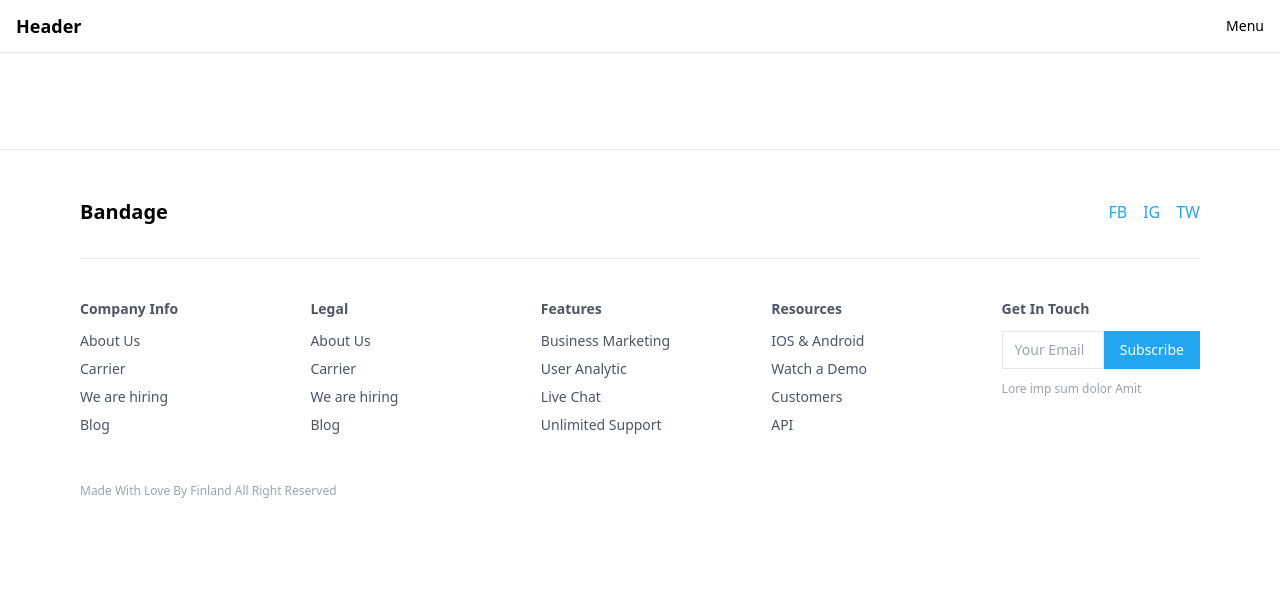
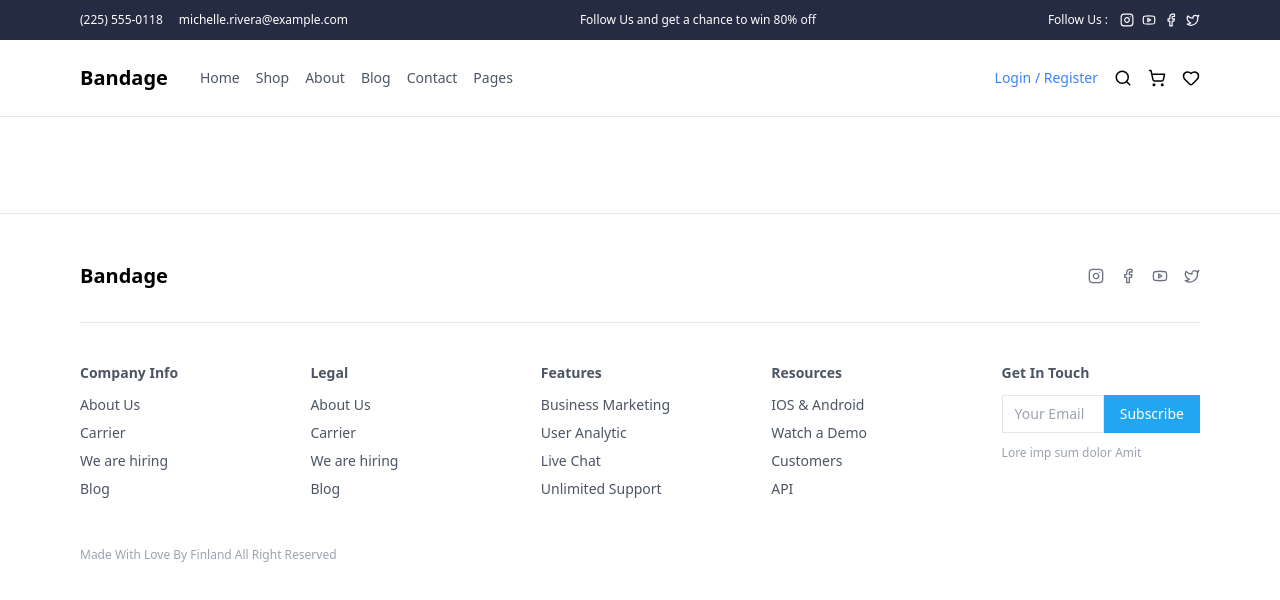
Before and after one commit to muhammeTopcu/e-commerce, a React (Vite) app: page /shop in a window 1280 px wide. Shown: the top 600 px of the page. Built offline with nearby package versions, Linux system fonts and the light colour scheme.

Commit message:
T02 : Header completed

```diff
--- a/src/components/HeroSlider.jsx
+++ b/src/components/HeroSlider.jsx
@@ -3,6 +3,7 @@ import { Pagination, Autoplay, Navigation } from "swiper/modules";
 import "swiper/css";
 import "swiper/css/pagination";
 import "swiper/css/navigation";
+import heroImage from "../assets/heroslider/heroSlider1.jpg";
 
 function HeroSlider() {
   return (
@@ -17,20 +18,87 @@ function HeroSlider() {
         autoplay={{ delay: 3500 }}
       >
         <SwiperSlide>
-          <div className="h-[400px] md:h-[600px] bg-blue-500 text-white flex flex-col justify-center px-6 md:px-20 gap-4">
-            <span className="text-sm uppercase">Summer 2020</span>
-            <h2 className="text-2xl font-bold">New Collection</h2>
-            <p className="text-sm max-w-xs">
-              We know how large objects will act, but things on a small scale.
-            </p>
-            <button className="bg-white text-blue-500 px-6 py-2 w-fit">
-              SHOP NOW
-            </button>
+          <div
+            className="h-[400px] md:h-[800px] bg-cover bg-center flex items-center "
+            style={{ backgroundImage: `url(${heroImage})` }}
+          >
+            <div className="max-w-6xl mx-auto px-6 text-white">
+              <span className="text-sm uppercase">SUMMER 2020</span>
+              <h2 className="text-3xl md:text-5xl font-bold mt-2">
+                NEW COLLECTION
+              </h2>
+              <p className="text-sm mt-4 max-w-md">
+                We know how large objects will act, but things on a small scale.
+              </p>
+              <button
+                className="
+    mt-6
+    bg-[#2DC071]
+    text-white
+    px-6
+    py-2
+    w-fit
+    mx-auto
+    md:mx-0
+    text-sm
+    font-semibold
+  "
+              >
+                SHOP NOW
+              </button>
+            </div>
           </div>
         </SwiperSlide>
 
         <SwiperSlide>
-          <div className="h-[400px] md:h-[600px] bg-blue-500 text-white flex flex-col justify-center px-6 md:px-20 gap-4">
+          <div
+            className="h-[400px] md:h-[800px] bg-cover bg-center flex items-center"
+            style={{ backgroundImage: `url(${heroImage})` }}
+          >
+            <div className="max-w-6xl mx-auto px-6 w-full">
+              <div
+                className="
+        text-white
+        max-w-md
+        text-center
+        md:text-left
+        md:ml-0
+      "
+              >
+                <span className="text-sm uppercase">SUMMER 2020</span>
+
+                <h2 className="text-3xl md:text-5xl font-bold mt-2">
+                  NEW COLLECTION
+                </h2>
+
+                <p className="text-sm mt-4">
+                  We know how large objects will act, but things on a small
+                  scale.
+                </p>
+
+                <button
+                  className="
+                    mt-6
+                    bg-[#2DC071]
+                    text-white
+                    px-6
+                    py-2
+                    w-fit
+                    mx-auto
+                    md:mx-0
+                    text-sm
+                    font-semibold
+                  "
+                >
+                  SHOP NOW
+                </button>
+              </div>
+            </div>
+          </div>
+        </SwiperSlide>
+
+        <SwiperSlide>
+          <div className="h-[400px] md:h-[800px] bg-blue-500 text-white flex flex-col justify-center px-6 md:px-20 gap-4">
             <span className="text-sm uppercase">Winter 2020</span>
             <h2 className="text-2xl font-bold">New Arrivals</h2>
             <button className="bg-white text-blue-600 px-6 py-2 w-fit">
--- a/src/layout/Footer.jsx
+++ b/src/layout/Footer.jsx
@@ -1,3 +1,5 @@
+import { Facebook, Instagram, Twitter, Youtube } from "lucide-react";
+
 function Footer() {
   return (
     <footer className="mt-24 border-t">
@@ -6,9 +8,12 @@ function Footer() {
         <div className="flex justify-between items-center pb-8 border-b">
           <h2 className="text-xl font-bold">Bandage</h2>
           <div className="flex gap-4 text-[#23A6F0]">
-            <span>FB</span>
-            <span>IG</span>
-            <span>TW</span>
+            <div className="flex gap-4 text-gray-500">
+              <Instagram size={16} />
+              <Facebook size={16} />
+              <Youtube size={16} />
+              <Twitter size={16} />
+            </div>
           </div>
         </div>
 
--- a/src/layout/Header.jsx
+++ b/src/layout/Header.jsx
@@ -1,9 +1,83 @@
+import { Link } from "react-router-dom";
+import {
+  Facebook,
+  Instagram,
+  Twitter,
+  Youtube,
+  Search,
+  ShoppingCart,
+  Heart,
+  Menu,
+} from "lucide-react";
+
 function Header() {
   return (
-    <header className="w-full border-b">
-      <div className="flex items-center justify-between px-4 py-3">
-        <span className="font-bold text-lg">Header</span>
-        <button className="text-sm">Menu</button>
+    <header className="w-full">
+      {/* TOP BAR – desktop only */}
+      <div className="hidden md:block bg-[#252B42] text-white text-xs">
+        <div className="max-w-6xl mx-auto flex items-center justify-between px-4 py-3">
+          {/* LEFT */}
+          <div className="flex items-center gap-4">
+            <span>(225) 555-0118</span>
+            <span>michelle.rivera@example.com</span>
+          </div>
+
+          {/* CENTER */}
+          <div className="text-center">
+            Follow Us and get a chance to win 80% off
+          </div>
+
+          {/* RIGHT */}
+          <div className="flex items-center gap-2">
+            <span className="mr-1">Follow Us :</span>
+            <Instagram
+              size={14}
+              className="cursor-pointer hover:text-gray-300"
+            />
+            <Youtube size={14} className="cursor-pointer hover:text-gray-300" />
+            <Facebook
+              size={14}
+              className="cursor-pointer hover:text-gray-300"
+            />
+            <Twitter size={14} className="cursor-pointer hover:text-gray-300" />
+          </div>
+        </div>
+      </div>
+
+      {/* MAIN HEADER */}
+      <div className="border-b">
+        <div className="max-w-6xl mx-auto flex items-center justify-between px-4 py-6">
+          {/* LEFT */}
+          <div className="flex items-center gap-8">
+            <h1 className="text-xl font-bold">
+              <Link to="/">Bandage</Link>
+            </h1>
+
+            {/* NAV – desktop */}
+            <nav className="hidden md:flex gap-4 text-sm text-gray-600">
+              <Link to="/">Home</Link>
+              <Link to="/shop">Shop</Link>
+              <Link to="/about">About</Link>
+              <Link to="/blog">Blog</Link>
+              <Link to="/contact">Contact</Link>
+              <Link to="/pages">Pages</Link>
+            </nav>
+          </div>
+
+          {/* RIGHT */}
+          <div className="flex items-center gap-4 text-sm">
+            <div className="hidden md:flex gap-4 text-blue-500">
+              <Link to="/login">Login / Register</Link>
+            </div>
+
+            <Search size={18} />
+            <ShoppingCart size={18} />
+            <Heart size={18} />
+
+            {/* MOBILE MENU ICON */}
+            <Menu className="md:hidden" size={22} />
+          </div>
+        </div>
       </div>
     </header>
   );
```
Also changed, not shown: src/assets/heroslider/heroSlider1.jpg (added).
